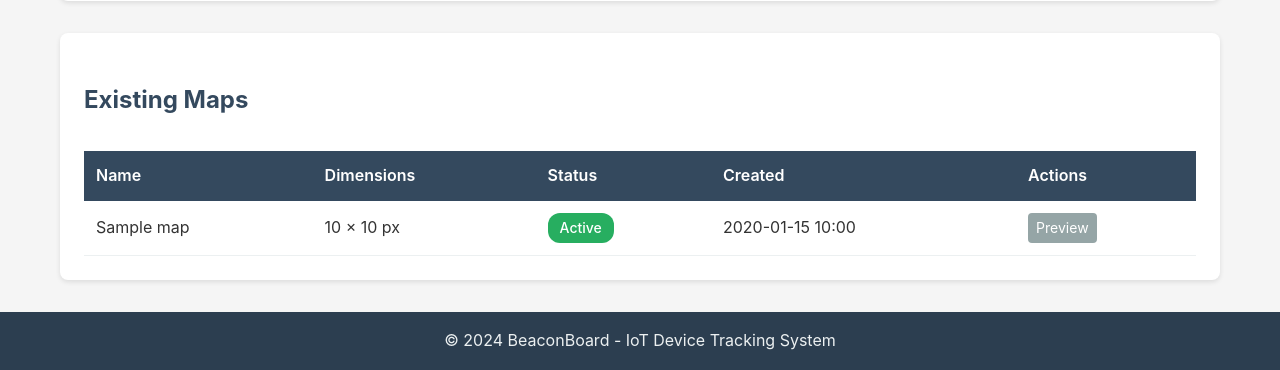
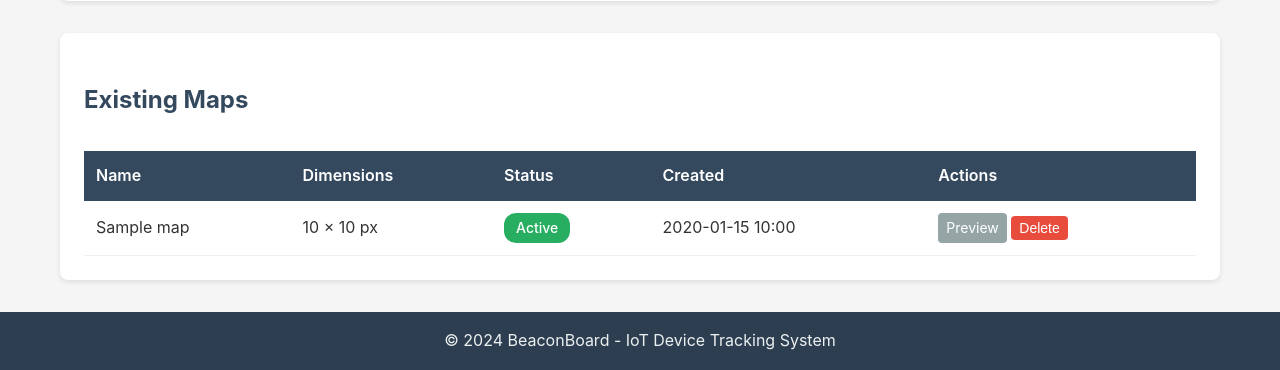
Before and after one commit to yurnam/BeaconBoard, a Flask app: page /map/settings in a window 1280 px wide. Shown: the part 524-894 px from the top of the page. Run offline with Flask 3, Linux system fonts and the light colour scheme; tables that the repository leaves empty hold one stand-in row (values such as "Sample post"); some libraries are stand-ins or nearby versions.

Commit message:
Fix map image serving and add map deletion feature
- Add serve_map route to properly serve uploaded map images
- Add map_delete route with confirmation dialog
- Fix template URLs to use new serve_map route instead of broken static path
- Map images now load correctly via /uploads/maps/<filename>
- Users can now delete maps from the settings page

Co-authored-by: yurnam <25354628+yurnam@users.noreply.github.com>

```diff
--- a/routes/maps.py
+++ b/routes/maps.py
@@ -1,5 +1,5 @@
 """Map routes"""
-from flask import render_template, request, redirect, url_for, flash, current_app
+from flask import render_template, request, redirect, url_for, flash, current_app, send_from_directory
 from werkzeug.utils import secure_filename
 from PIL import Image
 import os
@@ -116,3 +116,33 @@ def map_activate(map_id):
         flash('Map not found', 'error')
 
     return redirect(url_for('routes.map_settings'))
+
+
+@routes_bp.route('/map/<int:map_id>/delete', methods=['POST'])
+def map_delete(map_id):
+    """Delete a map"""
+    map_obj = Map.query.get(map_id)
+    if not map_obj:
+        flash('Map not found', 'error')
+        return redirect(url_for('routes.map_settings'))
+
+    # Delete the image file
+    try:
+        filepath = os.path.join(current_app.config['MAPS_FOLDER'], map_obj.image_filename)
+        if os.path.exists(filepath):
+            os.remove(filepath)
+    except Exception as e:
+        flash(f'Error deleting file: {e}', 'error')
+
+    # Delete the database record
+    db.session.delete(map_obj)
+    db.session.commit()
+
+    flash('Map deleted successfully', 'success')
+    return redirect(url_for('routes.map_settings'))
+
+
+@routes_bp.route('/uploads/maps/<filename>')
+def serve_map(filename):
+    """Serve uploaded map images"""
+    return send_from_directory(current_app.config['MAPS_FOLDER'], filename)
--- a/templates/map.html
+++ b/templates/map.html
@@ -113,7 +113,7 @@
 </div>
 
 <div class="map-container" id="map-container">
-    <img src="{{ url_for('static', filename='../uploads/maps/' + map_data.image_filename) }}"
+    <img src="{{ url_for('routes.serve_map', filename=map_data.image_filename) }}"
          alt="{{ map_data.name }}"
          class="map-image"
          id="map-image">
--- a/templates/map_settings.html
+++ b/templates/map_settings.html
@@ -50,8 +50,13 @@
                             <button type="submit" class="btn btn-sm btn-primary">Activate</button>
                         </form>
                         {% endif %}
-                        <a href="{{ url_for('static', filename='../uploads/maps/' + map.image_filename) }}"
+                        <a href="{{ url_for('routes.serve_map', filename=map.image_filename) }}"
                            target="_blank" class="btn btn-sm btn-secondary">Preview</a>
+                        <form action="{{ url_for('routes.map_delete', map_id=map.id) }}" method="POST"
+                              style="display: inline;"
+                              onsubmit="return confirm('Are you sure you want to delete this map?');">
+                            <button type="submit" class="btn btn-sm btn-danger">Delete</button>
+                        </form>
                     </td>
                 </tr>
                 {% else %}
```
